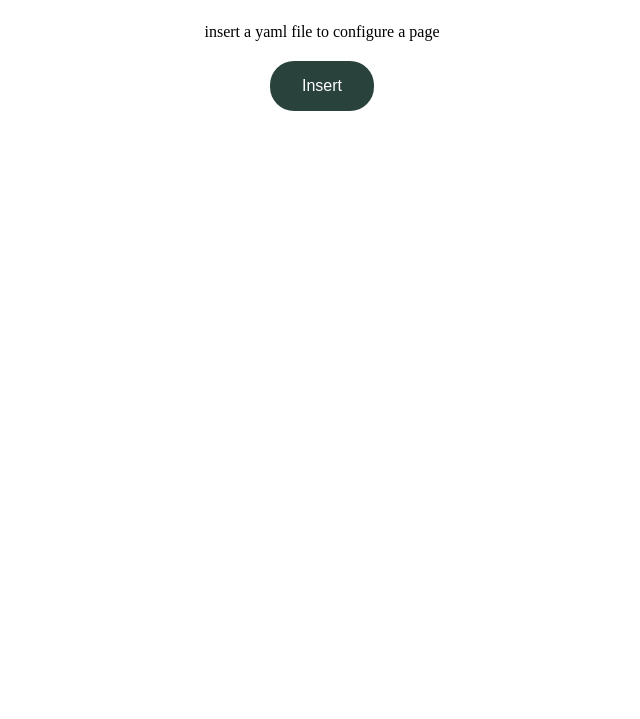
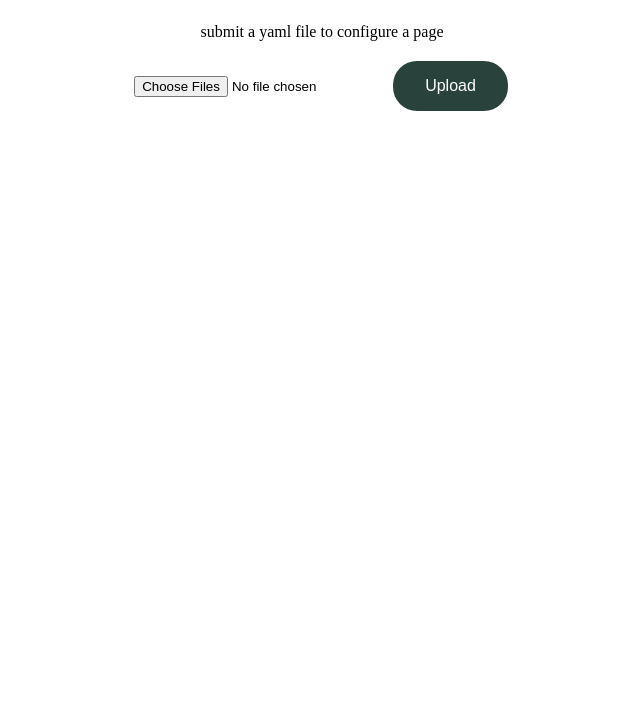
Before and after one commit to berkaysaahin/Visionbridge-assignment, a plain HTML site: page index.html in a window 1280 px wide. Shown: the part 81-800 px from the top of the page, without its empty margins (318-958 px from the left). Drawn offline with Linux system fonts and the light colour scheme.

Commit message:
parsing YAML

```diff
--- a/index.css
+++ b/index.css
@@ -19,3 +19,8 @@
   margin: 4px 2px;
   border-radius: 24px;
 }
+
+.fileSubmit {
+  flex-direction: row;
+  align-items: center;
+}
--- a/index.html
+++ b/index.html
@@ -1,20 +1,21 @@
 <html lang="en">
   <head>
-  <meta charset="UTF-8">
-  <meta http-equiv="X-UA-Compatible" content="IE=edge">
-  <meta name="viewport" content="width=device-width, initial-scale=1.0">
+    <meta charset="UTF-8" />
+    <meta http-equiv="X-UA-Compatible" content="IE=edge" />
+    <meta name="viewport" content="width=device-width, initial-scale=1.0" />
     <title>Vision Bridge Assignment</title>
-  <link rel="stylesheet" href="./index.css">
+    <link rel="stylesheet" href="./index.css" />
     <script src="./index.js" defer></script>
+    <script src="https://cdn.jsdelivr.net/npm/js-yaml@4.1.0/dist/js-yaml.min.js"></script>
   </head>
   <body>
     <div class="container">
       <h1>Dom Configuration</h1>
-    <p class="subheading">
-      insert a yaml file to configure a page
-    </p>
-    <div class="" ></div>
-    <button class="button" onclick="">Insert</button>
+      <p class="subheading">submit a yaml file to configure a page</p>
+      <div class="fileSubmit">
+        <input type="file" id="yamlInput" accept=".yaml,.yml" multiple />
+        <button class="button" onclick="handleYamlUpload()">Upload</button>
+      </div>
     </div>
   </body>
 </html>
--- a/index.js
+++ b/index.js
@@ -0,0 +1,39 @@
+function handleYamlUpload() {
+  const input = document.getElementById('yamlInput');
+  const files = input.files; //can get multiple files, stores in a file list
+
+
+  if (!files.length) {
+    alert('Please select at least one YAML file.');
+    return;
+  }
+
+  Array.from(files).forEach(file => {
+
+  console.log(file.name);
+  console.log(file.type);
+  console.log(file.size);
+
+  const reader = new FileReader();
+  reader.onload = function (event) {
+    try {
+      const yamlText = event.target.result; //holds the YAML file's content as string
+      console.log(yamlText);
+
+      const data = jsyaml.load(yamlText); //parses the string into a javascript object
+      console.log(data);
+
+      if (!data.actions || !Array.isArray(data.actions)) {
+        throw new Error("YAML file must have a top level actions array.")
+      }
+
+    } catch (error) {
+      alert("YAML Error: " + error.message);
+      console.log(error);
+    }
+  };
+
+   reader.readAsText(file); //once the file is loaded then onload function is executed
+  });
+
+}
```
Also changed, not shown: 2 other files. Lines whose indentation alone changed are shown as unchanged.
